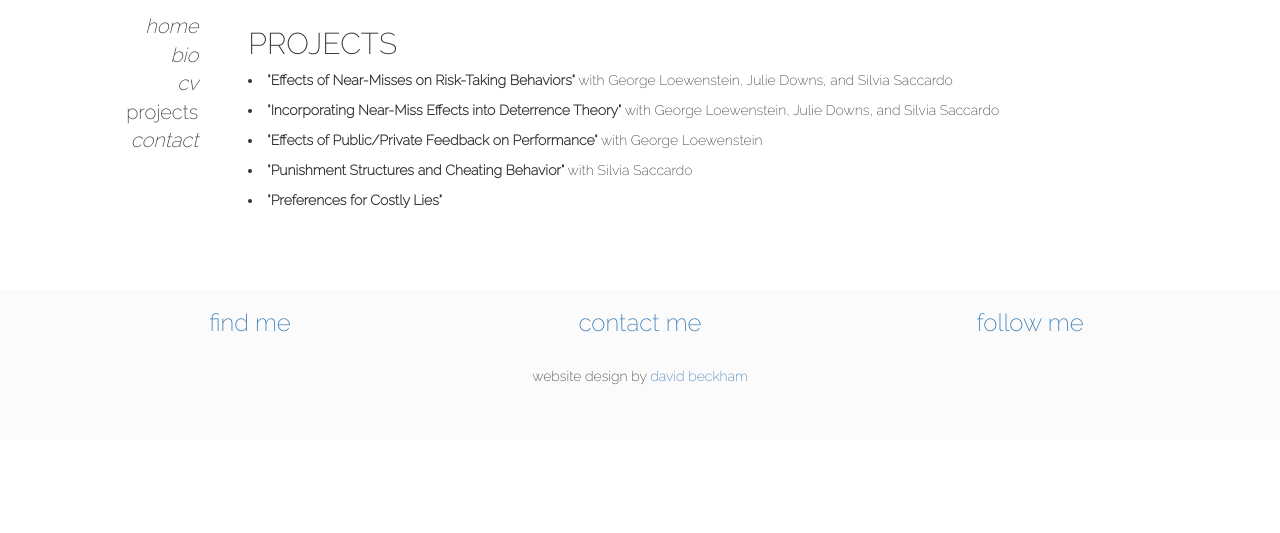
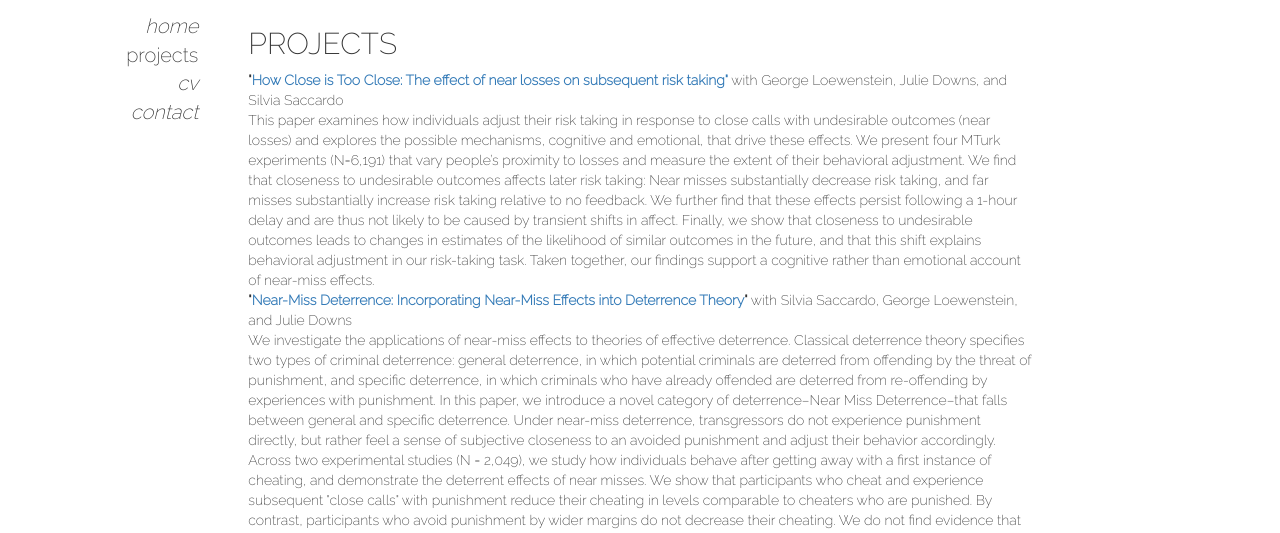
Before and after one commit to steve-permut/myWebsite, a plain HTML site: page index.html in a window 1280 px wide. Both pictures are taken after a click on the item "projects". Shown: the part 253-786 px from the top of the page. Drawn offline with nearby package versions, Linux system fonts and the light colour scheme.

Commit message:
Update index.html

```diff
--- a/index.html
+++ b/index.html
@@ -45,9 +45,8 @@
           <div class="sidebar-nav">
             <ul class="nav nav-sidebar image-container">
               <li id="p1" class="nav-element">home</li>
-              <li id="p2" class="nav-element">bio</li>
+              <li id="p4" class="nav-element">projects</li>
               <li id="p3" class="nav-element">cv</li>
-              <li id="p4" class="nav-element">projects</li>
               <li id="p6" class="nav-element">contact</li>
             </ul>
         </div>
@@ -79,14 +78,15 @@
           </div>
           <div id="page-four" class="pages">
             <h2>PROJECTS</h2>
-            <li><b>"Effects of Near-Misses on Risk-Taking Behaviors"</b> with George Loewenstein, Julie Downs, and Silvia Saccardo
-            </p></li>
-            <li><b>"Incorporating Near-Miss Effects into Deterrence Theory"</b> with George Loewenstein, Julie Downs, and Silvia Saccardo
-            </p></li>
-            <li><b>"Effects of Public/Private Feedback on Performance"</b> with George Loewenstein
-            </p></li>
-            <li><b>"Punishment Structures and Cheating Behavior"	</b> with Silvia Saccardo</p></li>
-            <li><b>"Preferences for Costly Lies"	</b></p></li>
+            <b>"<a href="https://papers.ssrn.com/sol3/papers.cfm?abstract_id=3819009">How Close is Too Close: The effect of near losses on subsequent risk taking"</a></b> with George Loewenstein, Julie Downs, and Silvia Saccardo
+            <br>This paper examines how individuals adjust their risk taking in response to close calls with undesirable outcomes (near losses) and explores the possible mechanisms, cognitive and emotional, that drive these effects. We present four MTurk experiments (N=6,191) that vary people’s proximity to losses and measure the extent of their behavioral adjustment. We find that closeness to undesirable outcomes affects later risk taking: Near misses substantially decrease risk taking, and far misses substantially increase risk taking relative to no feedback. We further find that these effects persist following a 1-hour delay and are thus not likely to be caused by transient shifts in affect. Finally, we show that closeness to undesirable outcomes leads to changes in estimates of the likelihood of similar outcomes in the future, and that this shift explains behavioral adjustment in our risk-taking task. Taken together, our findings support a cognitive rather than emotional account of near-miss effects.</br>
+
+            <p><b>"<a href="https://papers.ssrn.com/sol3/papers.cfm?abstract_id=3823416">Near-Miss Deterrence: Incorporating Near-Miss Effects into Deterrence Theory</a>"</b> with Silvia Saccardo, George Loewenstein, and Julie Downs
+             <br>We investigate the applications of near-miss effects to theories of effective deterrence. Classical deterrence theory specifies two types of criminal deterrence: general deterrence, in which potential criminals are deterred from offending by the threat of punishment, and specific deterrence, in which criminals who have already offended are deterred from re-offending by experiences with punishment. In this paper, we introduce a novel category of deterrence–Near Miss Deterrence–that falls between general and specific deterrence. Under near-miss deterrence, transgressors do not experience punishment directly, but rather feel a sense of subjective closeness to an avoided punishment and adjust their behavior accordingly. Across two experimental studies (N = 2,049), we study how individuals behave after getting away with a first instance of cheating, and demonstrate the deterrent effects of near misses. We show that participants who cheat and experience subsequent "close calls" with punishment reduce their cheating in levels comparable to cheaters who are punished. By contrast, participants who avoid punishment by wider margins do not decrease their cheating. We do not find evidence that this effect is driven by transient shifts in affect. These results have important implications for theories of deterrence and for policy.
+          </br>
+
+
+
 
           </div>
           <div id="page-five" class="pages">
```
